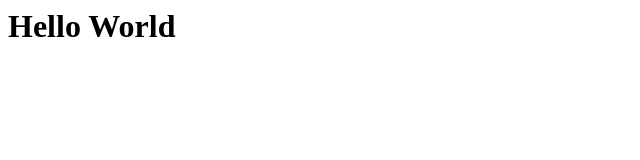
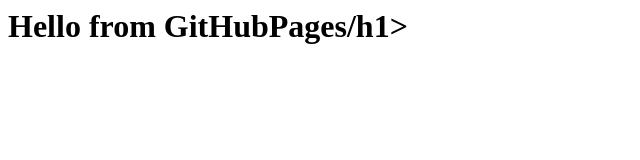
Before and after one commit to NameSvet/NameSvet.github.io, a plain HTML site: page index.html in a window 1280 px wide. Shown: the whole page, without its empty margins (0-640 px from the left). Drawn offline with Linux system fonts and the light colour scheme.

Commit message:
commit for pages

```diff
--- a/index.html
+++ b/index.html
@@ -1 +1 @@
-<h1>Hello World</h1>
+<h1>Hello from GitHubPages/h1>
```
